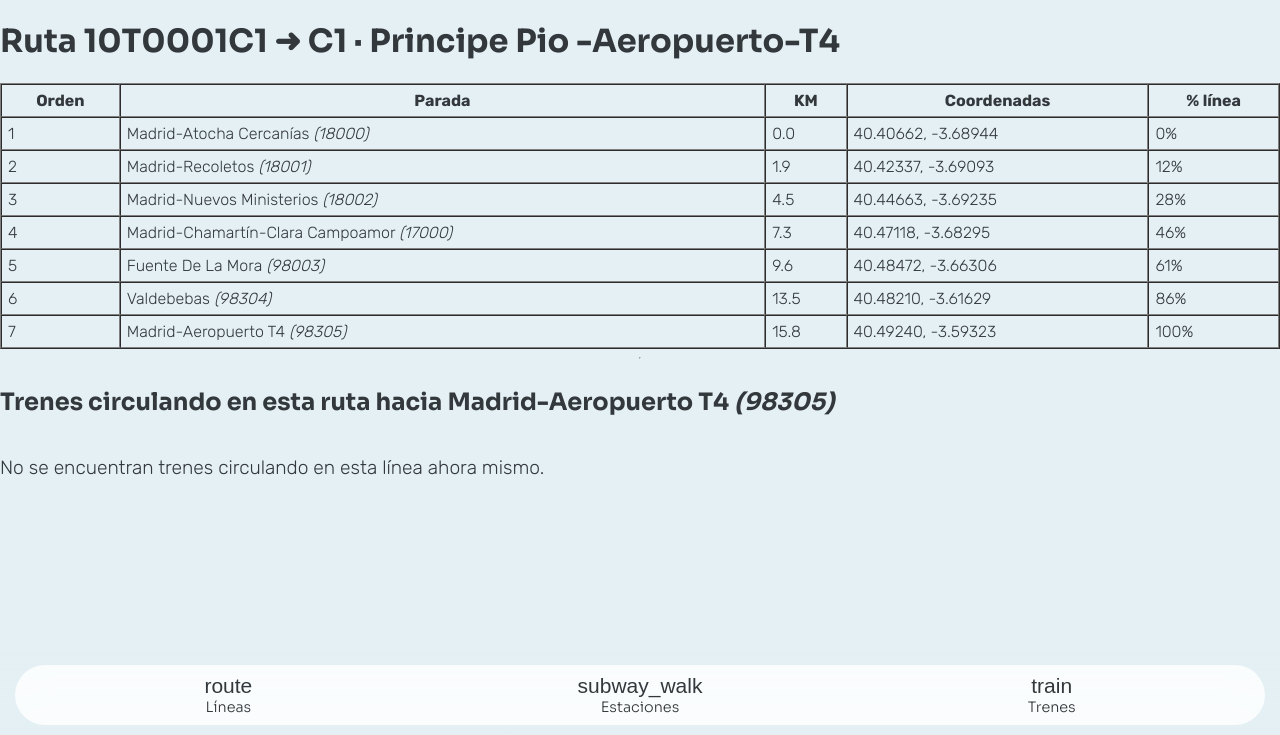
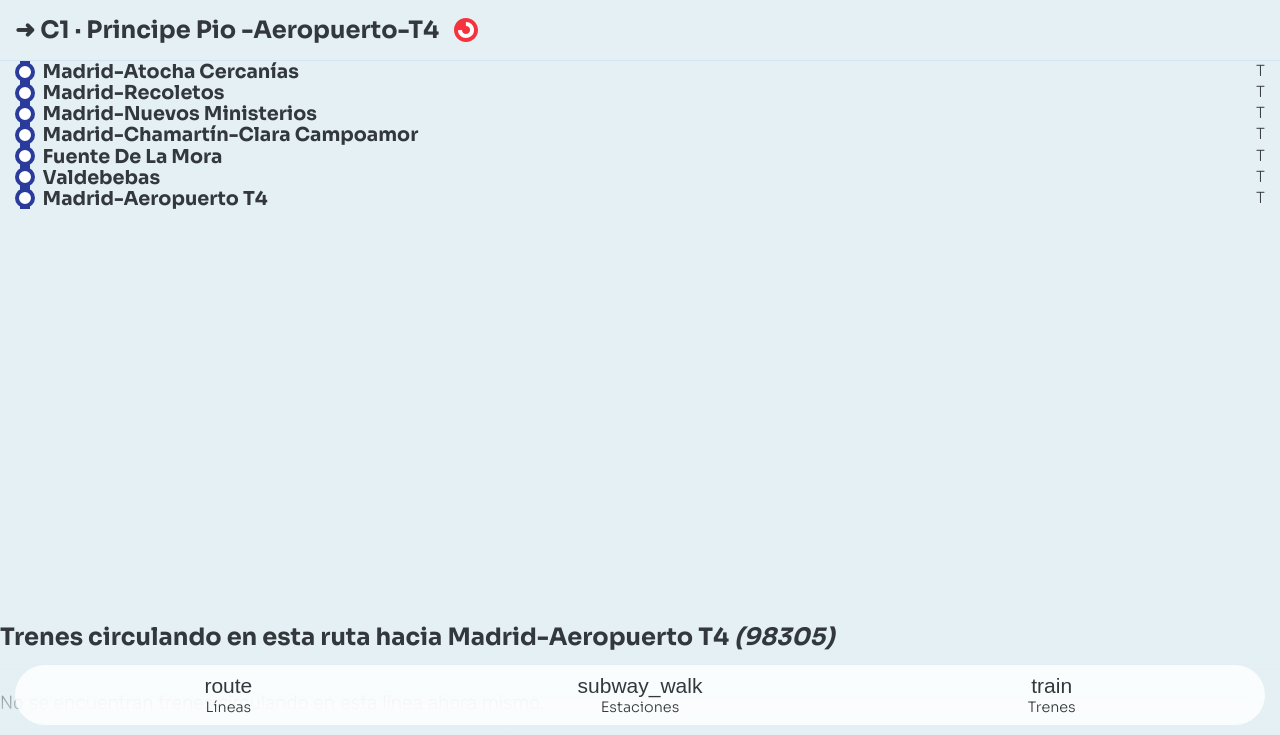
Before and after one commit to jotaelediaz/dondeestamitren, a FastAPI app: a page that uses app/templates/route_detail.html in a window 1280 px wide. Shown: the part 65-800 px from the top of the page. Run offline with FastAPI, Linux system fonts and the light colour scheme; some web fonts are replaced.

Commit message:
Route details frontend and route maps

```diff
--- a/app/static/css/mitren-common-style.css
+++ b/app/static/css/mitren-common-style.css
@@ -120,6 +120,7 @@ main {
     padding: var(--app-margin);
     z-index: 999;
     box-sizing: border-box;
+    background: var(--jotaele-background);
 }
 
 #app-topbar .topbar-inner {
@@ -180,7 +181,6 @@ main {
 
 .subsection-topbar {
     flex: 0 0 auto;
-    margin-bottom:var(--app-margin);
     padding-bottom: var(--app-margin);
     border-bottom: 1px solid var(--jotaele-background-accent);
 }
@@ -210,9 +210,9 @@ main {
     max-height: var(--bottom-nav-height);
     background: var(--jotaele-white);
     border-radius: 99px;
-    -webkit-backdrop-filter: blur(18px);
-    backdrop-filter: blur(18px);
     background: rgba(255,255,255,0.8);
+    -webkit-backdrop-filter: blur(8px);
+    backdrop-filter: blur(8px);
 }
 
 #bottom-nav .navbar-inner-wrapper {
@@ -477,7 +477,6 @@ main {
     min-width: 260px;
     max-height: 60vh;
     overflow: auto;
-    backdrop-filter: blur(14px);
     background: var(--jotaele-white);
     border-radius: 15px;
     box-shadow: 1px 1px 4px #0000003b;
@@ -605,7 +604,7 @@ ul.chip-list {
 .chip-card .chip-link {
     display: flex;
     width: 100%;
-    padding: calc(var(--app-margin) * 1.1) var(--app-margin);
+    padding: var(--app-margin);
     min-height: 4rem;
     min-width: 0;
 }
@@ -696,7 +695,7 @@ ul.chip-list {
 
 .line-chip-icon.image-line-icon {
     display: flex;
-    flex: 0 0 4rem;
+    flex: 0 0 3.5rem;
     position: relative;
 }
 
@@ -710,6 +709,8 @@ ul.chip-list {
     display: flex;
     flex-direction: column;
     min-width: 0;
+    margin: 0 0;
+    font-size: 1.1rem;
 }
 
 .line-card .line-name .line-terminal-name {
@@ -721,6 +722,65 @@ ul.chip-list {
     overflow: hidden;
     text-overflow: ellipsis;
     display: block;
+}
+
+.grouped-lists-scroll {
+    display: block;
+    flex: 1 1 auto;
+    min-height: 0;
+    overflow-y: auto;
+    overflow-x: hidden;
+    padding-bottom: calc(var(--bottom-nav-height) + (var(--app-margin) * 1.5));
+    scroll-behavior: smooth;
+}
+
+.sticky-title {
+    position: sticky;
+    top: 0;
+    z-index: 5;
+    background: var(--jotaele-background);
+    border-bottom: 1px solid var(--jotaele-background-accent);
+}
+
+.sticky-title .app-block-title {
+    margin: 0 0;
+    padding: var(--app-margin) 0;
+    font-size: 1.5rem;
+    display: flex;
+    align-items: center;
+    gap: var(--app-margin);
+}
+
+.app-block-title .title-badge {
+    height: 1.5rem;
+    display: inline-block;
+}
+
+.app-block-title .title-badge img {
+    height: 100%;
+    width: auto;
+    display: inline-block;
+}
+
+.grouped-chip-list {
+    flex: 0 0 auto;
+    overflow: visible;
+    margin: 0 0 var(--app-margin) 0;
+    padding: 0 0 0 0;
+    gap: var(--app-margin);
+}
+
+.grouped-chip-list + .sticky-title {
+    margin-top: calc(var(--app-margin) * 1.25);
+}
+
+.grouped-lists-scroll .chip-list {
+    flex: none;
+    min-height: 0;
+    overflow: visible;
+    margin: 0 0 var(--app-margin) 0;
+    padding: 0;
+    gap: var(--app-margin);
 }
 
 /* -- Config menu -- */
@@ -814,3 +874,73 @@ ul.chip-list {
 .sheet-item:active {
     background: color-mix(in srgb, var(--jotaele-background-accent) 55%, white 45%);
 }
+
+/* - Route Maps - */
+
+.grid-route-map {
+    --number-of-stations: 10;
+    --line-route-width: 10px;
+    --icon-dot-size: 20px;
+    --icon-border-dot-size: 4px;
+    --line-color: var(--jotaele-dark);
+
+    display: grid;
+    width: 100%;
+    max-width: 100%;
+    height: 100%;
+    grid-template-columns: auto minmax(0, 1fr) auto;
+    grid-template-rows: repeat(var(--number-of-stations), 1fr);
+    grid-column-gap: calc(var(--app-margin) * 0.5);
+    grid-auto-flow: row dense;
+    box-sizing: border-box;
+    padding: 0 0;
+    margin: 0 0;
+}
+
+.station-block {
+    display: contents;
+}
+
+.grid-route-map .route-line-wrapper {
+    display: flex;
+    height: 100%;
+    width: var(--icon-dot-size);
+    position: relative;
+    align-items: center;
+    justify-content: center;
+}
+
+.grid-route-map .route-line-fragment {
+    display: block;
+    position: absolute;
+    width: var(--line-route-width);
+    height: calc(100% + 1px);
+    background: var(--line-color);
+}
+
+.grid-route-map .route-dot {
+    position: absolute;
+    content: "";
+    display: block;
+    border-radius: 100%;
+    z-index: 2;
+    width: var(--icon-dot-size);
+    height: var(--icon-dot-size);
+    background: var(--jotaele-white);
+    border: var(--icon-border-dot-size) solid var(--line-color);
+    box-sizing: border-box;
+}
+
+.grid-route-map .grid-route-station-info {
+    display: flex;
+    flex-direction: column;
+    justify-content: center;
+}
+
+.grid-route-map .grid-route-station-name {
+    font-family: Sora, sans-serif;
+    font-weight: 700;
+    color: var(--jotaele-black);
+    font-size: 1.2rem;
+    line-height: 1.1em;
+}
--- a/app/templates/partials/helper_macros.html
+++ b/app/templates/partials/helper_macros.html
@@ -3,6 +3,11 @@
 		{% set image_name = "icon-cercanias-madrid-" + line_code.lower() %}
 		<div class="line-chip-icon image-line-icon">
 			<img src="/static/img/lines-madrid/{{ image_name }}.svg" alt="{{ line_code }}">
+		</div>
+	{% elif nucleus_slug == "zaragoza" and (line_code.lower() in ("c1")) %}
+		{% set image_name = "icon-cercanias-zaragoza-" + line_code.lower() %}
+		<div class="line-chip-icon image-line-icon">
+			<img src="/static/img/lines-zaragoza/{{ image_name }}.svg" alt="{{ line_code }}">
 		</div>
 	{%- else %}
 		<div class="line-chip-icon chip-icon generic-chip-icon">
@@ -10,3 +15,25 @@
 		</div>
 	{%- endif %}
 {%- endmacro -%}
+
+
+{%- macro print_station_route_map(station) %}
+	<li class="station-block" data-station-index="{{ station.seq + 1 }}" data-stop-id="{{ station.stop_id }}">
+		<div class="grid-route-line">
+			<div class="route-line-wrapper">
+				<i class="route-line-fragment"></i>
+				<i class="route-dot"></i>
+			</div>
+		</div>
+		<div class="grid-route-station-info">
+					<div class="grid-route-station-name">
+						<span class="station-name">{{ station.stop_name }}</span>
+					</div>
+				<div class="grid-route-connections">
+				</div>
+		</div>
+		<div class="grid-route-train-position">
+			T
+		</div>
+	</li>
+{%- endmacro -%}
--- a/app/templates/route_detail.html
+++ b/app/templates/route_detail.html
@@ -1,40 +1,22 @@
 {%- extends "base-layout.html" %}
+{%- from "partials/helper_macros.html" import get_cercanias_line_icon, print_station_route_map with context %}
 {%- block app_content %}
 
-<h1>
-	Ruta {{ route.route_id }} ➜ {{ route.route_short_name }} · {{ route.route_long_name }}
-</h1>
-
-<table border="1" cellpadding="6" cellspacing="0">
-	<thead>
-	<tr>
-		<th>Orden</th>
-		<th>Parada</th>
-		<th>KM</th>
-		<th>Coordenadas</th>
-		<th>% línea</th>
-	</tr>
-	</thead>
-	<tbody>
-	{% for s in route.stations %}
-		{% set pct = (s.km / (route.length_km or 1)) * 100 %}
-		<tr>
-			<td>{{ s.seq + 1 }}</td>
-			<td>
-				<a href="/routes/{{ nucleus.slug }}/{{ route.route_id }}/stops/{{ s.stop_id }}{% if route.direction_id %}?direction_id={{ route.direction_id }}{% endif %}">
-					{{ s.stop_name or repo.get_stop_name_or_id(s.stop_id) }}
-				</a>
-				<i>({{ s.stop_id }})</i>
-			</td>
-			<td>{{ '%.1f'|format(s.km) }}</td>
-			<td>{{ '%.5f'|format(s.lat) }}, {{ '%.5f'|format(s.lon) }}</td>
-			<td>{{ '%.0f'|format(pct) }}%</td>
-		</tr>
+	<section id="line-route" class="line-route app-main-content" aria-label="Ruta de la línea {{ route.route_long_name if route else '' }}">
+			<div class="grouped-lists-scroll">
+						<div class="app-block-padding sticky-title">
+							<h2 class="app-block-title">➜ {{ route.route_short_name }} · {{ route.route_long_name }}
+								<span class="title-badge cercanias-badge"><img alt="Cercanías" src="/static/img/icon-cercanias.svg"></span>
+							</h2>
+						</div>
+						<div class="app-block-padding">
+							<ul class="grid-route-map" data-number-of-stations="{{ route.stations|length }}" style="--number-of-stations: {{ route.stations|length }};">
+								{% for stop in route.stations %}
+									{{ print_station_route_map(stop) }}
 								{% endfor %}
-	</tbody>
-</table>
-
-<hr>
+							</ul>
+						</div>
+			</div>
 
 		<h2 class="text-xl font-semibold mb-2">Trenes circulando en esta ruta hacia {{ repo.get_stop_name(repo.route_destination(route.route_id)) or '—' }} <i>({{ repo.route_destination(route.route_id) }})</i></h2>
 
@@ -45,8 +27,6 @@
 			<thead>
 			<tr>
 				<th>Tren</th>
-			<th>Ruta</th>
-			<th>Destino</th>
 				<th>Estado</th>
 				<th>Parada actual</th>
 				<th>Posición</th>
@@ -56,11 +36,7 @@
 			{% for t in trains %}
 				<tr>
 					<td><a href="/trains/{{ nucleus.slug }}/{{ t.train_id }}">{{ t.train_id }}</a></td>
-				<td>{{ t.route_id }}</td>
-				<td>→ {{repo.get_stop_name(repo.route_destination(t.route_id)) or '—' }}</td>
 					<td>{{ t.status_human() }}</td>
-
-
 					<td>{{ repo.get_stop_name(t.stop_id) }} <i>({{ t.stop_id or "—" }})</i></td>
 					<td>
 						{% if t.lat and t.lon %}
@@ -71,5 +47,7 @@
 			{% endfor %}
 			</tbody>
 		</table>
+	</section>
 	{% endif %}
-{% endblock %}
+
+{%- endblock %}
```
Also changed, not shown: app/routers/web.py (+15 -1 lines), app/templates/lines.html (+23 -7 lines), app/templates/stations.html (+25 -7 lines), app/static/img/lines-zaragoza/icon-cercanias-zaragoza-c1.svg (added). Lines whose indentation alone changed are shown as unchanged.
